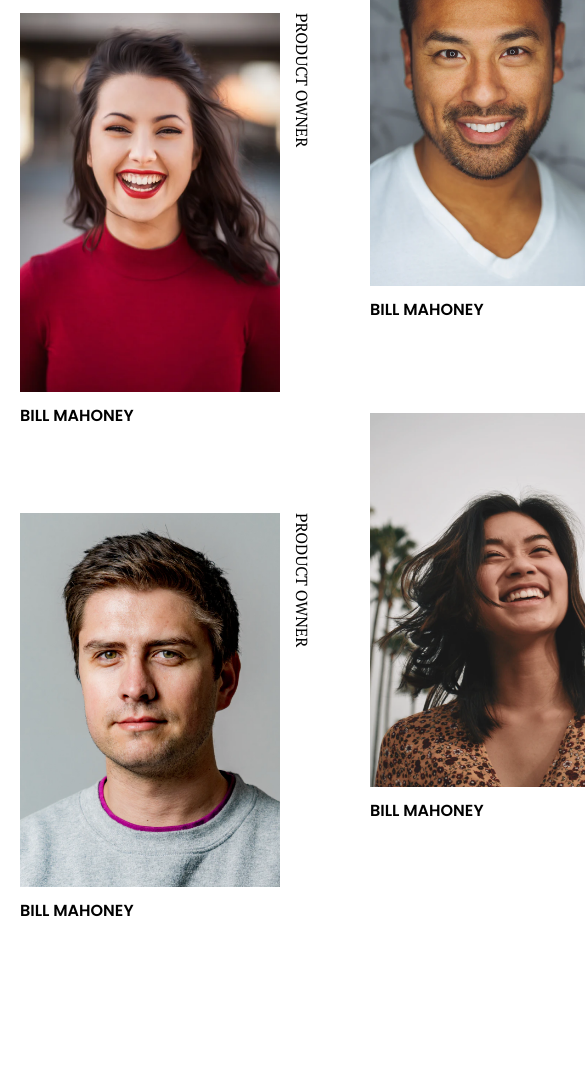
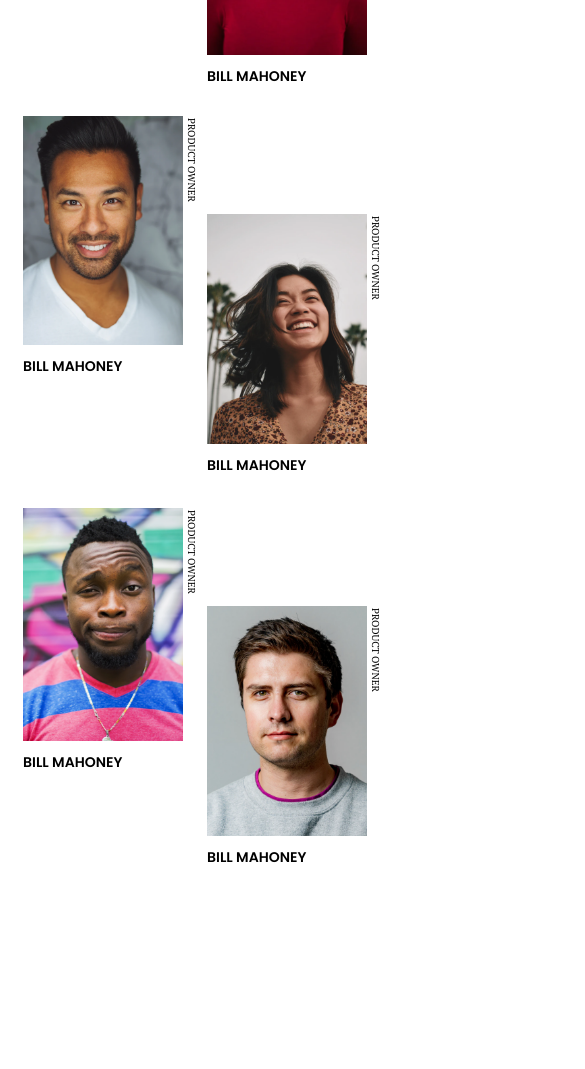
Before and after one commit to Lamphrangmi-Lamin/my-team-page, a plain HTML site: page index.html in a window 390 px wide. Shown: the part 605-1674 px from the top of the page, 585 px wide, since content can reach past the window. After the commit the page ends 1593 px from the top, so only its background shows below. Drawn offline with Linux system fonts and the light colour scheme.

Commit message:
add media query for portrait mobile devices

```diff
--- a/style.css
+++ b/style.css
@@ -4,9 +4,6 @@
     max-width: 70%;
 } */
 
-/* span {
-    display: block;
-} */
 /* Header */
 .header {
     display: flex;
@@ -45,9 +42,10 @@ img {
 .grid-container {
     display: grid;
     grid-template-columns: repeat(3, 350px);
-    grid-template-rows: repeat(8, 100px);
+    grid-template-rows: repeat(12, 100px);
     justify-content: center;
     padding-bottom: 8rem;
+    row-gap: .7rem;
 }
 
 /* Grid images */
@@ -95,4 +93,51 @@ span {
     font-family: 'Poppins', sans-serif;
     font-weight: 600;
     padding-top: .7rem;
+    padding-bottom: .7rem;
 }
+
+/* Design for mobile devices */
+@media only screen and (max-width: 480px) {
+    .header {
+        flex-direction: column;
+    }
+
+    .grid-container {
+        grid-template-columns: repeat(2, 160px);
+        grid-template-rows: repeat(12, 50px);
+        row-gap: 3rem;
+        column-gap: 1.5rem;
+    }
+    .one {
+        grid-column: 1 / span 1;
+        grid-row: 1 / span 3;
+    }
+    .two {
+        grid-column: 2 / span 1;
+        grid-row: 2 / span 3;
+    }
+    .three {
+        grid-column: 1 / span 1;
+        grid-row: 5 / span 3;
+    }
+    .four {
+        grid-column: 2 / span 1;
+        grid-row: 6 / span 3;
+    }
+    .five {
+        grid-column: 1 / span 1;
+        grid-row: 9 / span 3;
+    }
+    .six {
+        grid-column: 2 / span 1;
+        grid-row: 10 / span 3;
+    }
+
+    .name {
+        font-size: 0.875rem;
+    }
+    .rotate {
+        font-size: 0.625rem;
+        padding: 2px;
+    }
+}
```
